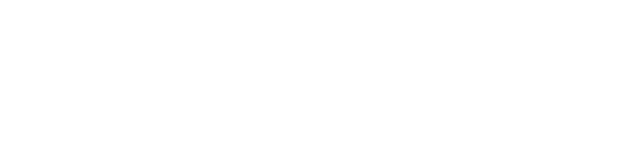
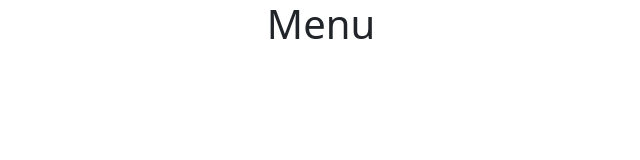
Before and after one commit to Bryce-Naf/Campus-Life-Super-App, a plain HTML site: page calendar.html in a window 1280 px wide. Shown: the whole page, without its empty margins (319-959 px from the left). Drawn offline with nearby package versions, Linux system fonts and the light colour scheme.

Commit message:
Added headers to every page

```diff
--- a/calendar.html
+++ b/calendar.html
@@ -8,6 +8,15 @@
     <link rel="stylesheet" href="./css/style.css" />
 </head>
 <body>
+    <header class="text-center mb-4">
+        <!--Description of the website goals-->
+        <h1>Menu</h1>
+    </header>
+    <main>
 
+    </main>
+    <footer>
+
+    </footer>
 </body>
 </html>
--- a/css/style.css
+++ b/css/style.css
@@ -0,0 +1,3 @@
+body {
+    background-color: white
+}
```
Also changed, not shown: dining.html (+9 -0 lines), index.html (+7 -1 lines), map.html (+9 -0 lines).
